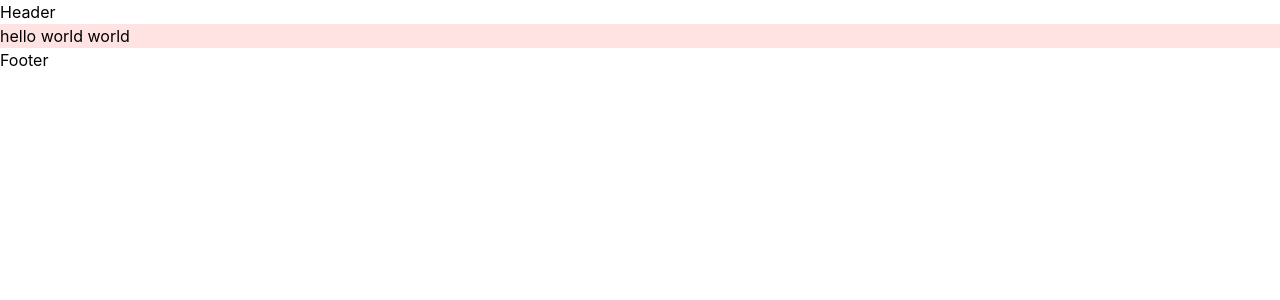
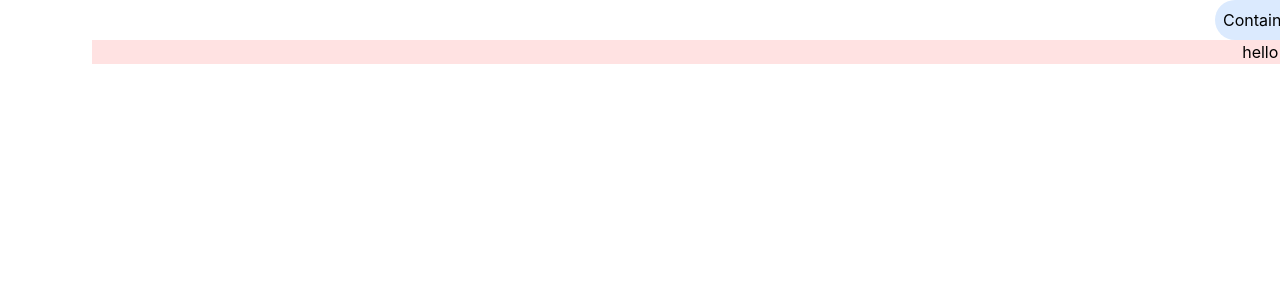
Before and after one commit to JAbozarOid/web-sample-app, a React (Vite) app: page / in a window 1280 px wide. Shown: the top 300 px of the page. Built offline with nearby package versions, Linux system fonts and the light colour scheme.

Commit message:
impl button

```diff
--- a/index.html
+++ b/index.html
@@ -1,10 +1,10 @@
 <!doctype html>
-<html lang="en">
+<html lang="fa" dir="rtl">
   <head>
     <meta charset="UTF-8" />
     <meta name="viewport" content="width=device-width, initial-scale=1.0" />
     <link href="/src/styles/tailwind.css" rel="stylesheet">
-    <title>Sample Web House</title>
+    <title>Sample Web App</title>
   </head>
   <body>
     <div id="root"></div>
--- /dev/null
+++ b/src/components/base/button/index.tsx
@@ -0,0 +1,59 @@
+import type { JSX } from "react";
+
+type ButtonProps = {
+  variant?: "contained" | "outlined" | "text";
+} & React.PropsWithChildren &
+  React.ButtonHTMLAttributes<HTMLButtonElement>; // React.ButtonHTMLAttributes is used to get the type of button props like onClick, etc.
+
+export const Button: React.FC<ButtonProps> = ({
+  // default value for variant is contained
+  variant = "contained",
+  ...props
+}): JSX.Element => {
+  return (() => {
+    // using factory pattern to build different variant of button
+    // ...props is used to pass the children and other props to the button like onClick, etc.
+    switch (variant) {
+      case "contained":
+        return (
+          <button className="p-2 bg-blue-100 rounded-3xl" {...props}>
+            {props.children}
+          </button>
+        );
+      case "outlined":
+        return (
+          <button className="" {...props}>
+            {props.children}
+          </button>
+        );
+      case "text":
+        return (
+          <button className="" {...props}>
+            {props.children}
+          </button>
+        );
+      default:
+        return <button className="">Default Button</button>;
+    }
+  })();
+};
+
+// hashtable of functions to create different variant of button
+const buttonFactory = {
+  contained: () => (
+    <button className="bg-blue-500 text-white px-4 py-2 rounded">
+      Contained Button
+    </button>
+  ),
+  outlined: () => (
+    <button className="border border-blue-500 text-blue-500 px-4 py-2 rounded">
+      Outlined Button
+    </button>
+  ),
+  text: () => <button className="text-blue-500 px-4 py-2">Text Button</button>,
+  default: () => (
+    <button className="bg-gray-500 text-white px-4 py-2 rounded">
+      Default Button
+    </button>
+  ),
+};
--- a/src/components/layout/header.tsx
+++ b/src/components/layout/header.tsx
@@ -1,3 +1,16 @@
+import { Button } from "../base/button";
+
 export const Header: React.FC = () => {
-  return <>Header</>;
+  return (
+    <header>
+      <Button
+        variant="contained"
+        onClick={() => {
+          console.log("Button Clicked");
+        }}
+      >
+        Contained Button2
+      </Button>
+    </header>
+  );
 };
```
